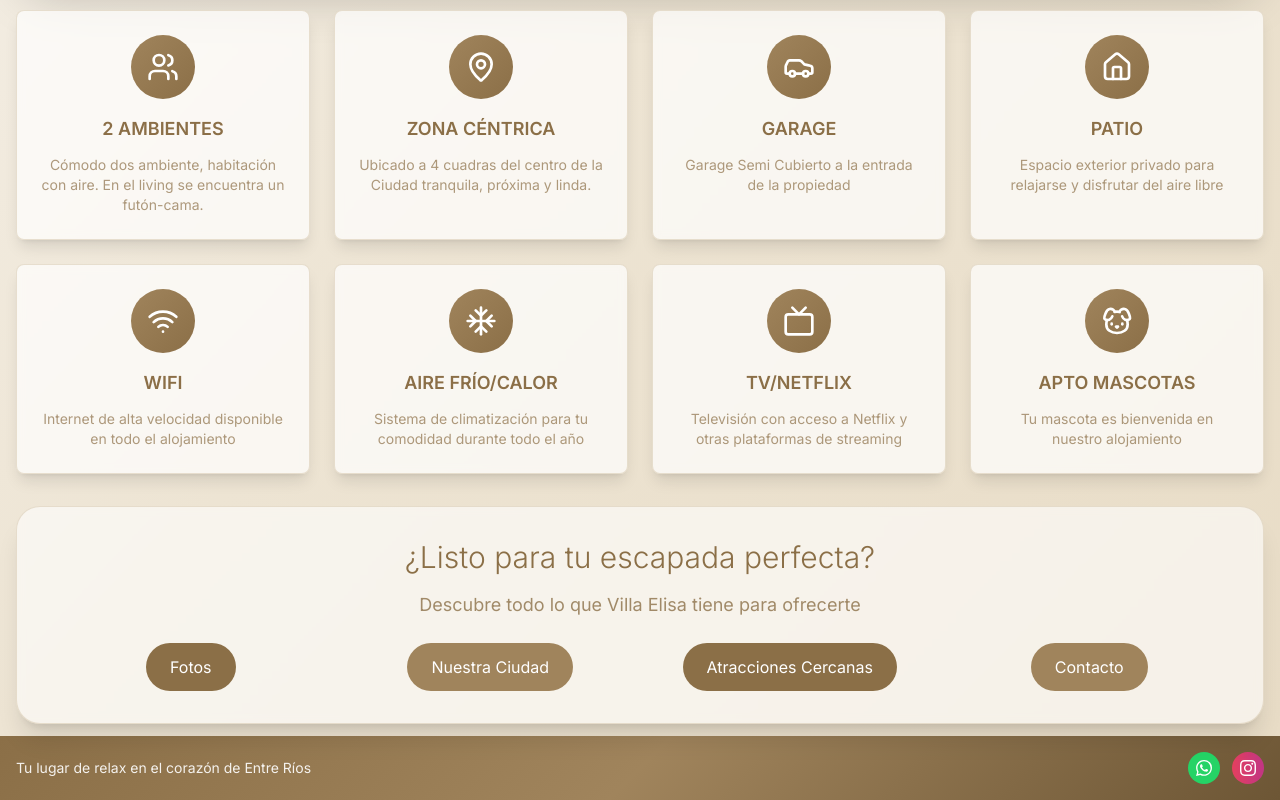
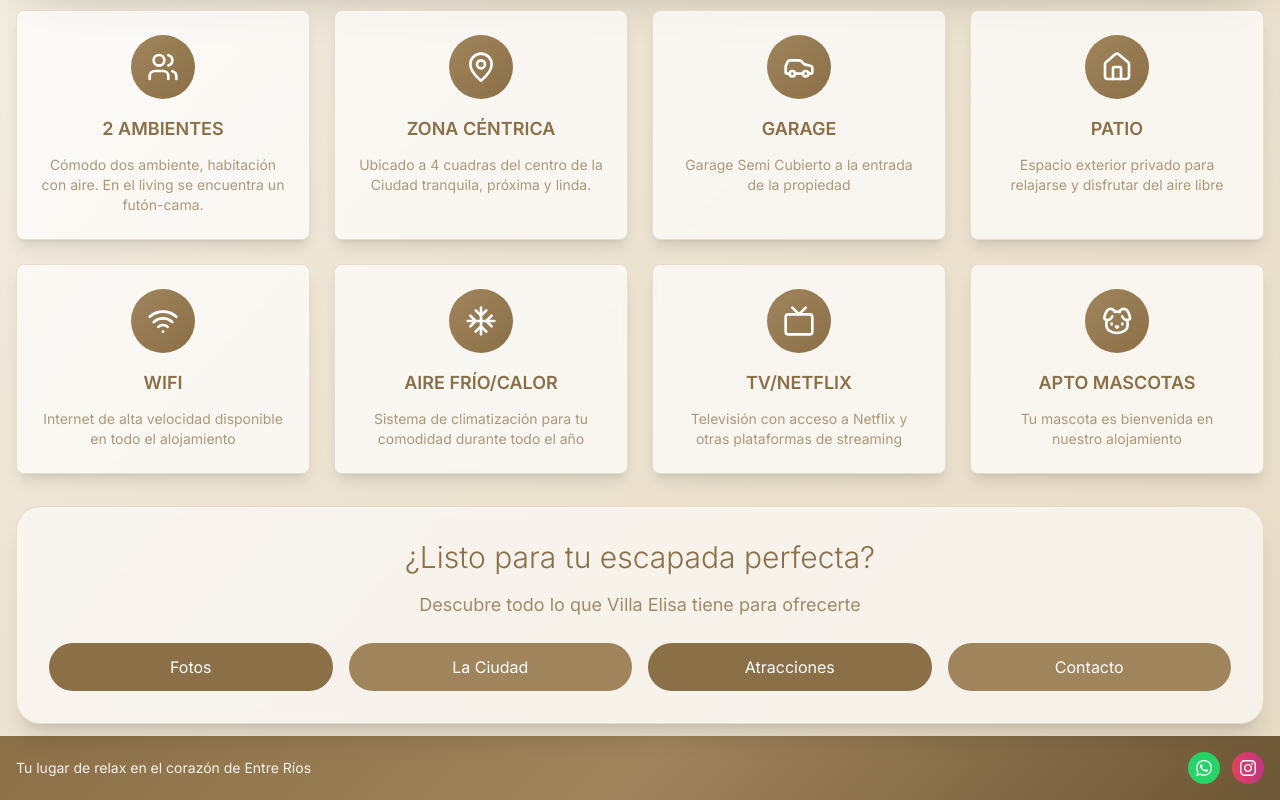
Before and after one commit to mustafa-matias/emprendimiento, a Next.js app: page / in a window 1280 px wide. Shown: the part 715-1515 px from the top of the page. Built offline with nearby package versions, Linux system fonts and the light colour scheme.

Commit message:
5 commit

```diff
--- a/app/page.tsx
+++ b/app/page.tsx
@@ -193,31 +193,27 @@ export default function HomePage() {
       Descubre todo lo que Villa Elisa tiene para ofrecerte
     </p>
 
-    {/*  🔽 2 cols por defecto — 4 cols en md+  */}
-    <div className="grid grid-cols-2 md:grid-cols-4 gap-2 md:gap-3 lg:gap-4 place-items-center">
-      <Link href="/fotos">
-        <div className="px-3 md:px-4 lg:px-6 py-2 md:py-2 lg:py-3 bg-[#8b6f47] hover:bg-[#6d5635] text-white text-xs md:text-sm lg:text-base cursor-pointer transition-all duration-300 hover:scale-105 rounded-full">
-          Fotos
-        </div>
-      </Link>
-
-      <Link href="/la-ciudad">
-        <div className="px-3 md:px-4 lg:px-6 py-2 md:py-2 lg:py-3 bg-[#a0845c] hover:bg-[#8b6f47] text-white text-xs md:text-sm lg:text-base cursor-pointer transition-all duration-300 hover:scale-105 rounded-full">
-          Nuestra Ciudad
-        </div>
-      </Link>
-
-      <Link href="/atracciones">
-        <div className="px-3 md:px-4 lg:px-6 py-2 md:py-2 lg:py-3 bg-[#8b6f47] hover:bg-[#6d5635] text-white text-xs md:text-sm lg:text-base cursor-pointer transition-all duration-300 hover:scale-105 rounded-full">
-          Atracciones Cercanas
-        </div>
-      </Link>
-
-      <Link href="/contacto">
-        <div className="px-3 md:px-4 lg:px-6 py-2 md:py-2 lg:py-3 bg-[#a0845c] hover:bg-[#8b6f47] text-white text-xs md:text-sm lg:text-base cursor-pointer transition-all duration-300 hover:scale-105 rounded-full">
-          Contacto
-        </div>
-      </Link>
+    <div className="grid grid-cols-2 md:grid-cols-4 gap-2 md:gap-3 lg:gap-4">
+      {[
+        { label: 'Fotos', href: '/fotos', bg: '#8b6f47', hover: '#6d5635' },
+        { label: 'La Ciudad', href: '/la-ciudad', bg: '#a0845c', hover: '#8b6f47' },
+        { label: 'Atracciones', href: '/atracciones', bg: '#8b6f47', hover: '#6d5635' },
+        { label: 'Contacto', href: '/contacto', bg: '#a0845c', hover: '#8b6f47' }
+      ].map((item, index) => (
+        <Link key={index} href={item.href}>
+          <div
+            className="w-full text-center px-3 md:px-4 lg:px-6 py-2 md:py-2 lg:py-3 text-white text-xs md:text-sm lg:text-base cursor-pointer transition-all duration-300 hover:scale-105 rounded-full"
+            style={{
+              backgroundColor: item.bg,
+              transition: 'background-color 0.3s',
+            }}
+            onMouseOver={e => e.currentTarget.style.backgroundColor = item.hover}
+            onMouseOut={e => e.currentTarget.style.backgroundColor = item.bg}
+          >
+            {item.label}
+          </div>
+        </Link>
+      ))}
     </div>
   </div>
 </div>
```
